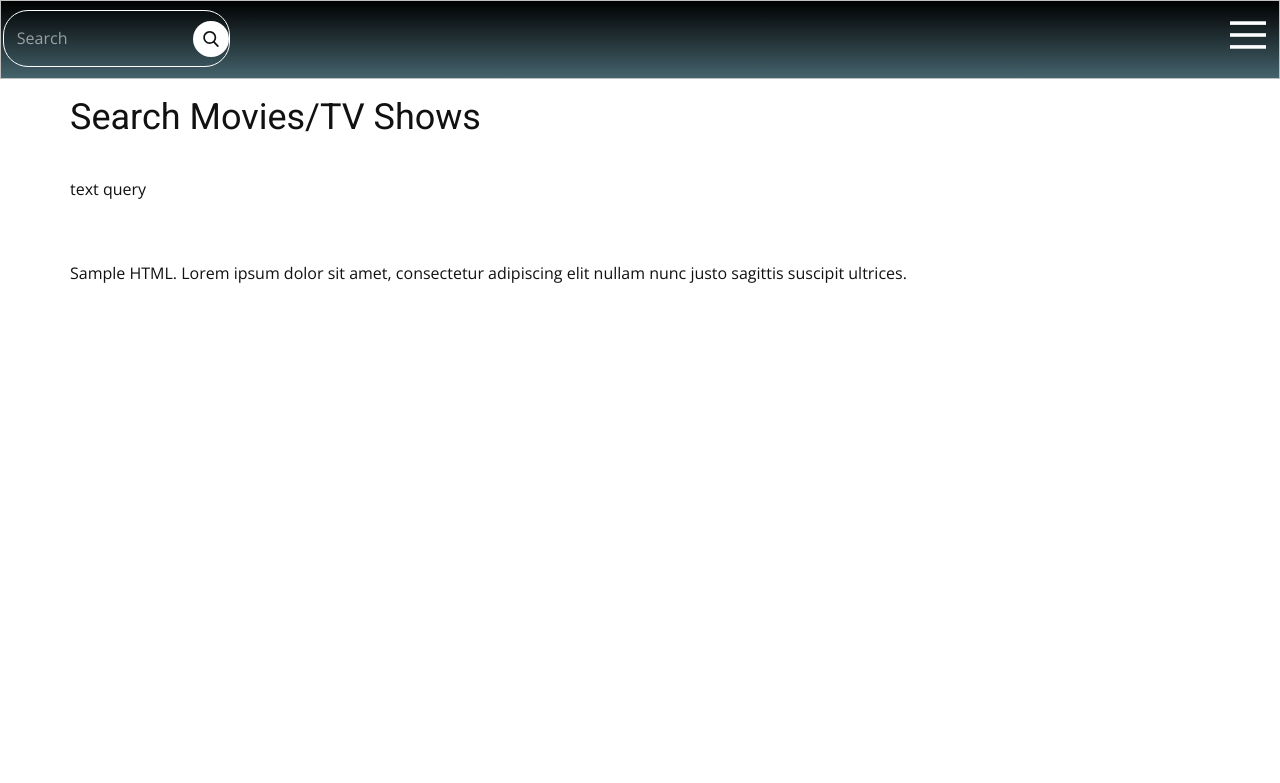
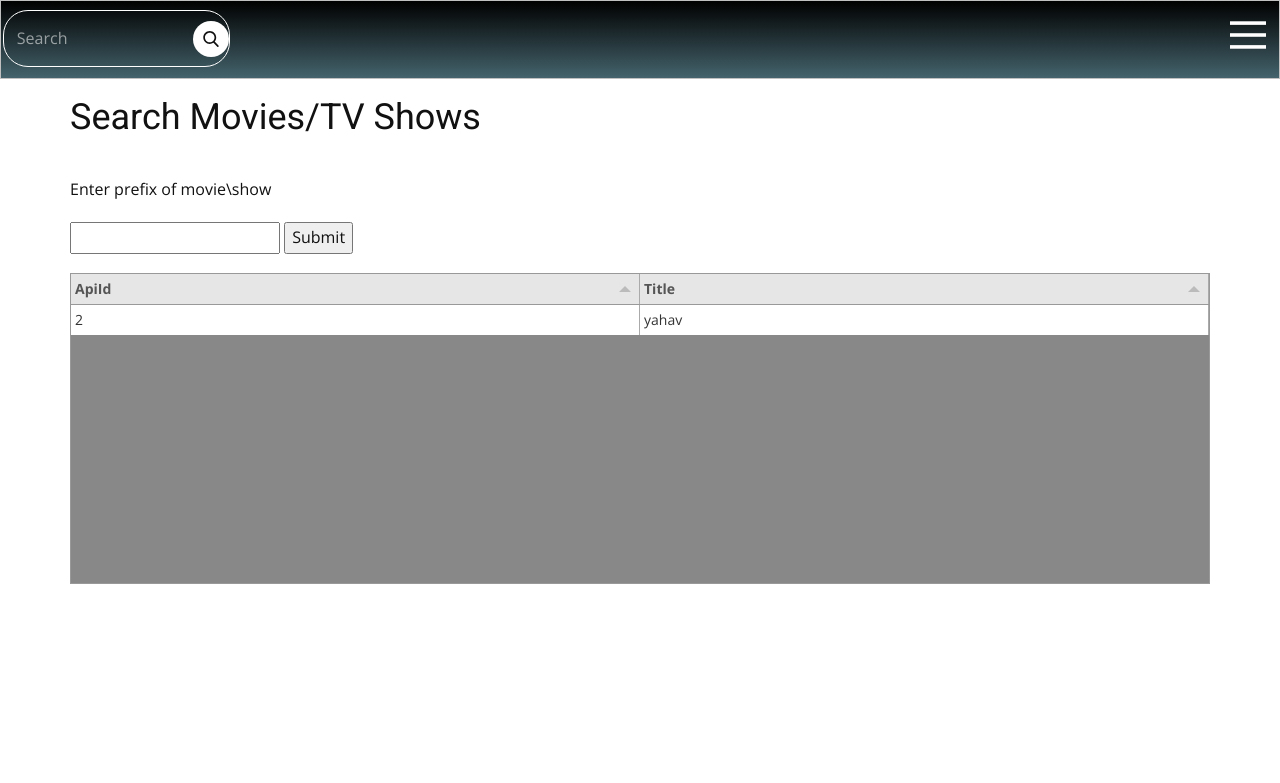
Before and after one commit to yahavzar/DBProject, a Flask app: page /Search-Movies-or-TV-Shows in a window 1280 px wide. Shown: the top 783 px of the page. Run offline with Flask 2, Linux system fonts and the light colour scheme; some libraries are stand-ins or nearby versions.

Commit message:
debug seatch-Movies

```diff
--- a/SRC/APPLICATION_SOURCE_CODE/app.py
+++ b/SRC/APPLICATION_SOURCE_CODE/app.py
@@ -1,7 +1,7 @@
 import json
 import pymysql
 from flask import Flask, render_template, request
-
+import cgi
 from SRC.APPLICATION_SOURCE_CODE.DB.sql_executor import *
 
 app = Flask(__name__)
@@ -27,7 +27,8 @@ def Foreign_Languages():
 
 @app.route('/Search-Movies-or-TV-Shows')
 def Search_Movies_or_TV_Shows():
-    return render_template('Search-Movies-or-TV-Shows.html')
+    res = [{"apiId": "2", "title": "yahav"}]
+    return render_template('Search-Movies-or-TV-Shows.html', res=json.dumps(res))
 
 @app.route('/TV-Show')
 def TV_Show():
@@ -73,10 +74,12 @@ def movie_to_html():
                  res['headers'][1]: row[1]} for row in res['rows']]
     return render_template('testmoce.html', res=json.dumps(result))
 
-
-
-
-
+@app.route("/Search-Movies-or-TV-Shows",methods=['POST','GET'])
+def fun():
+   if request.method == 'POST':
+       result = dict(request.form)
+       movie= result['"title"']
+   return render_template('Search-Movies-or-TV-Shows.html')
 
 if __name__ == '__main__':
    app.run()
--- a/SRC/APPLICATION_SOURCE_CODE/templates/Search-Movies-or-TV-Shows.html
+++ b/SRC/APPLICATION_SOURCE_CODE/templates/Search-Movies-or-TV-Shows.html
@@ -11,6 +11,8 @@
 <link rel="stylesheet" href="../static/project/Search-Movies-or-TV-Shows.css" media="screen">
     <script class="u-script" type="text/javascript" src="../static/project/jquery.js" defer=""></script>
     <script class="u-script" type="text/javascript" src="../static/project/nicepage.js" defer=""></script>
+          <link href="../static/tabulator-master/dist/css/tabulator.min.css" rel="stylesheet">
+<script type="text/javascript" src="../static/tabulator-master/dist/js/tabulator.min.js"></script>
     <meta name="generator" content="Nicepage 3.3.3, nicepage.com">
     <link id="u-theme-google-font" rel="stylesheet" href="https://fonts.googleapis.com/css?family=Roboto:100,100i,300,300i,400,400i,500,500i,700,700i,900,900i|Open+Sans:300,300i,400,400i,600,600i,700,700i,800,800i">
 
@@ -75,12 +77,30 @@
         <h2 class="u-text u-text-default u-text-1">Search Movies/TV Shows</h2>
         <div class="u-clearfix u-custom-html u-custom-html-1">
           <style></style>
-          <p> text query </p>
+          <p> Enter prefix of movie\show </p>
+
+       <form action ="" method = "POST">
+	<input type=”text” name=”title” value={{request.form.title | safe}}>
+	<button type=”submit”> Submit </button>
+      </form>
+
+
         </div>
         <div class="u-clearfix u-custom-html u-expanded-width u-custom-html-2">
           <style></style>
-          <p>Sample HTML. Lorem ipsum dolor sit amet, consectetur adipiscing elit nullam nunc justo sagittis suscipit ultrices.</p>
-        </div>
+            <div id="movie"></div>
+<script>
+    table= new Tabulator("#movie", {
+    layout:"fitColumns",
+    height: "311px",
+    placeholder:"No Data Set",
+        columns: [
+            {title: "ApiId",field:"apiId"},
+            {title: "Title",field:"title"}],
+    });
+    var rows = {{ res |safe }}
+        table.setData(rows);
+            </script>        </div>
       </div>
     </section>
     <section class="u-black u-clearfix u-section-2" id="sec-45dc">
--- a/SRC/APPLICATION_SOURCE_CODE/templates/testmoce.html
+++ b/SRC/APPLICATION_SOURCE_CODE/templates/testmoce.html
@@ -6,6 +6,7 @@
 <body >
 
 <div class="middle">
+
 <div id="movie"></div>
 
 <script>
```
